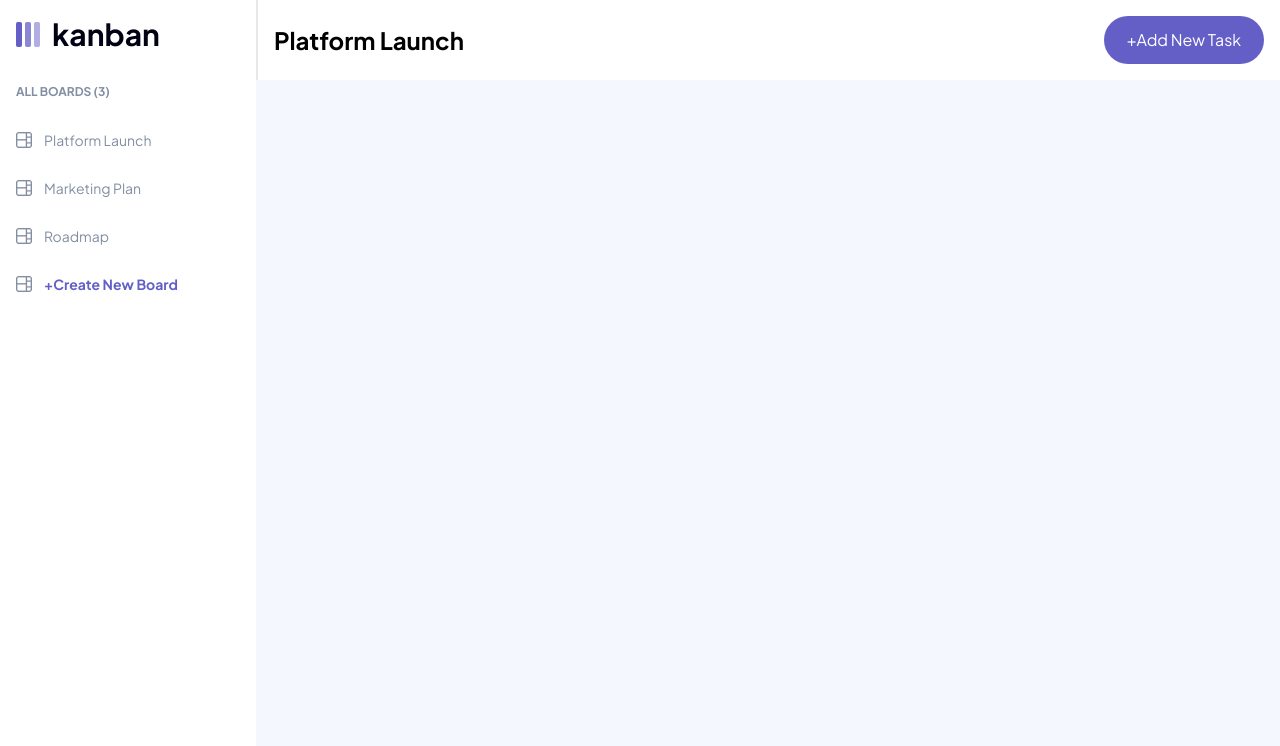
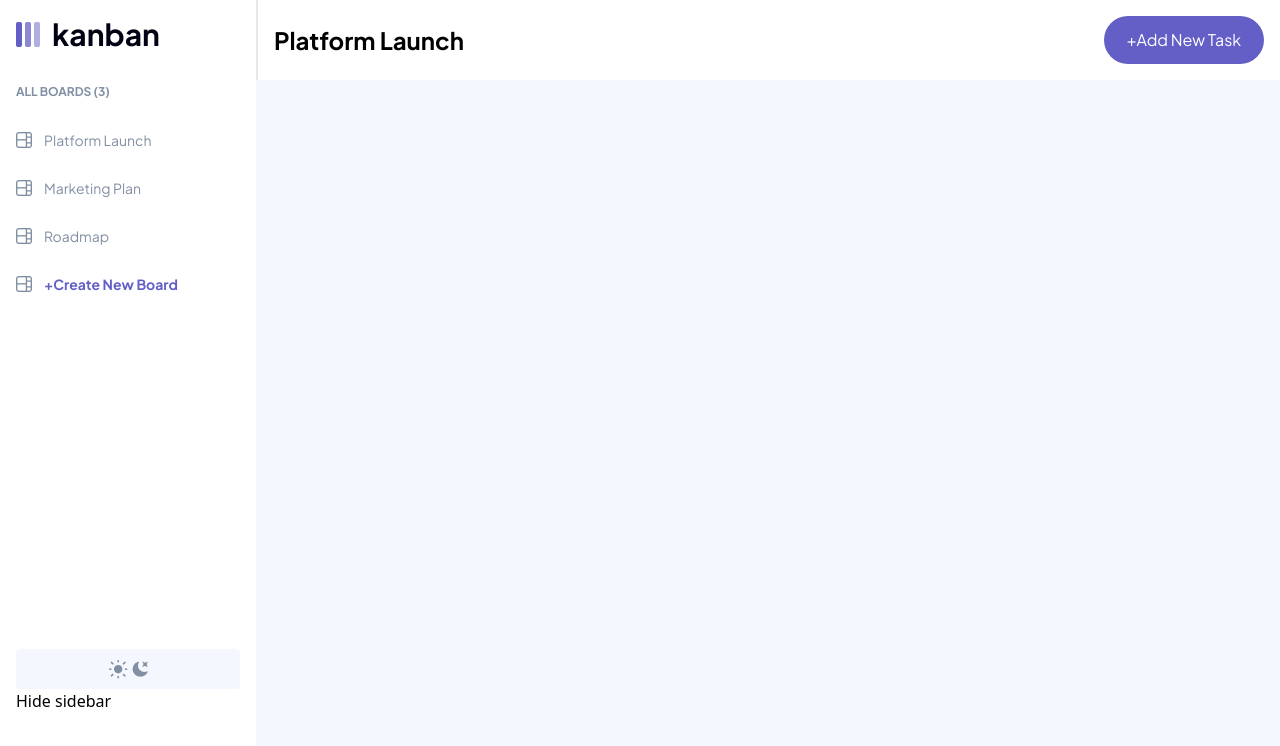
Before and after one commit to Generalsoi/kanban, a React (Create React App) app: page / in a window 1280 px wide. Shown: the top 746 px of the page. Built offline with nearby package versions, Linux system fonts and the light colour scheme.

Commit message:
worked on the toggle bar

```diff
--- a/src/components/sidebar/sidebar.jsx
+++ b/src/components/sidebar/sidebar.jsx
@@ -2,6 +2,8 @@ import React from "react";
 import Logo from "../../assets/images/logo.png";
 import MenuIcon from "../../assets/images/menuicons.png";
 import { FontAwesomeIcon } from "@fortawesome/react-fontawesome";
+import LightMode from "../../assets/images/lightmode.png";
+import DarkMode from "../../assets/images/darkmode.png";
 
 const Sidebar = () => {
   //created an array containing the menus in the sidebar.
@@ -35,10 +37,13 @@ const Sidebar = () => {
         </div>
       </div>
 
-      <div className="h-1/3">
-        <div>
+      <div className="h-1/3 p-4 w-full">
+        <div className="flex w-full rounded h-10 p-2 justify-center items-center gap-1 bg-[#F4F7FD] dark:bg-[#20212C]">
+          <img src={LightMode} alt="light mode" />
           <FontAwesomeIcon icon="fa-solid fa-toggle-off" />
+          <img src={DarkMode} alt="dark mode" />
         </div>
+        <p>Hide sidebar</p>
       </div>
     </div>
   );
```
Also changed, not shown: src/assets/images/darkmode.png (added), src/assets/images/lightmode.png (added).
